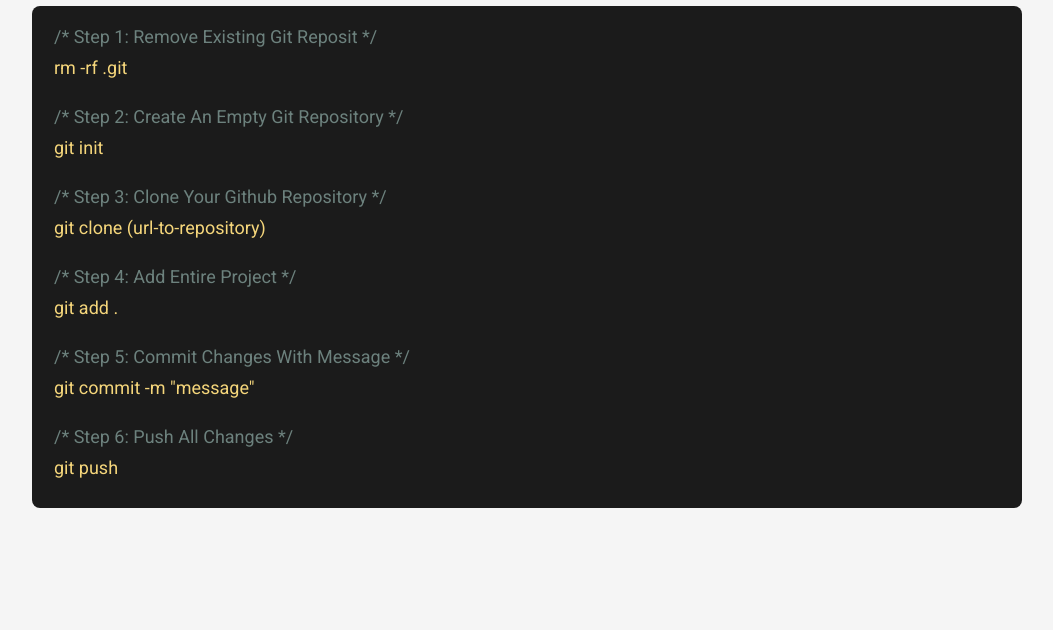
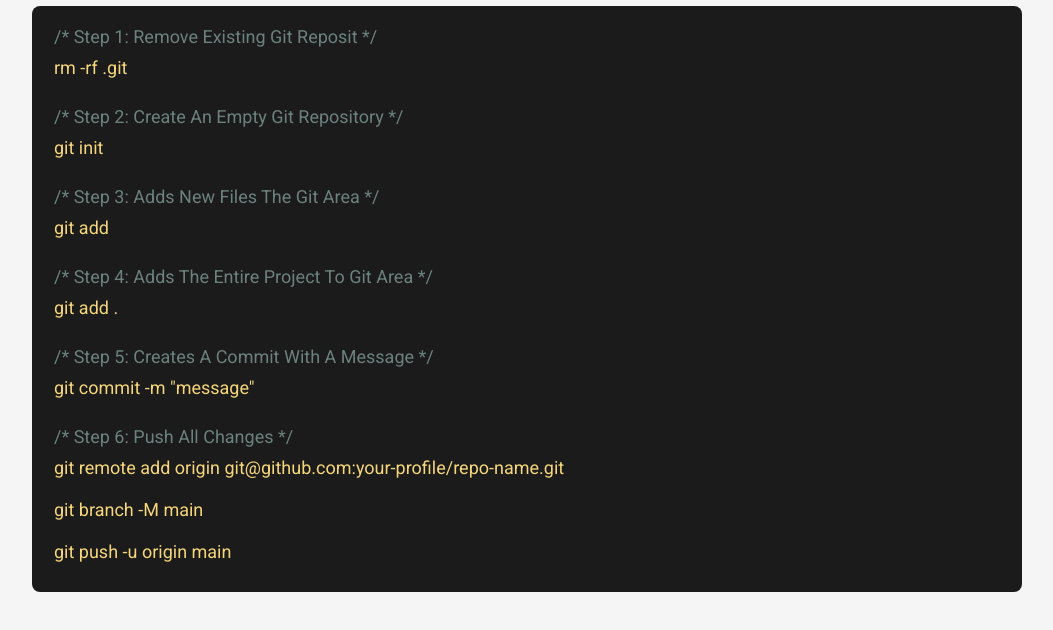
Before and after one commit to IgnacioR97/git-essentials, a plain HTML site: page index.html in a window 1280 px wide. Shown: the part 112-742 px from the top of the page, without its empty margins (113-1166 px from the left). Drawn offline with Linux system fonts and the light colour scheme.

Commit message:
fixed html

```diff
--- a/index.html
+++ b/index.html
@@ -26,22 +26,37 @@
             /* Step 1: remove existing git reposit */
           </p>
           <p class="tolken-code">rm -rf .git</p>
+          <!--  -->
           <p class="tolken-comment">
             /* Step 2: create an empty git repository */
           </p>
           <p class="tolken-code">git init</p>
+          <!--  -->
           <p class="tolken-comment">
-            /* Step 3: clone your github repository */
+            /* Step 3: adds new files the git area */
           </p>
-          <p class="tolken-code">git clone (url-to-repository)</p>
-          <p class="tolken-comment">/* Step 4: add entire project */</p>
+          <p class="tolken-code">git add</p>
+          <p class="tolken-comment">
+            <!--  -->
+            /* Step 4: adds the entire project to git area */
+          </p>
           <p class="tolken-code">git add .</p>
+          <!--  -->
           <p class="tolken-comment">
-            /* Step 5: commit changes with message */
+            /* Step 5: creates a commit with a message */
           </p>
           <p class="tolken-code">git commit -m "message"</p>
+          <!--  -->
           <p class="tolken-comment">/* Step 6: push all changes */</p>
-          <p class="tolken-code">git push</p>
+          <p class="tolken-code">
+            git remote add origin git@github.com:your-profile/repo-name.git
+            <br />
+            <br />
+            git branch -M main
+            <br />
+            <br />
+            git push -u origin main
+          </p>
         </code>
       </div>
     </div>
```
